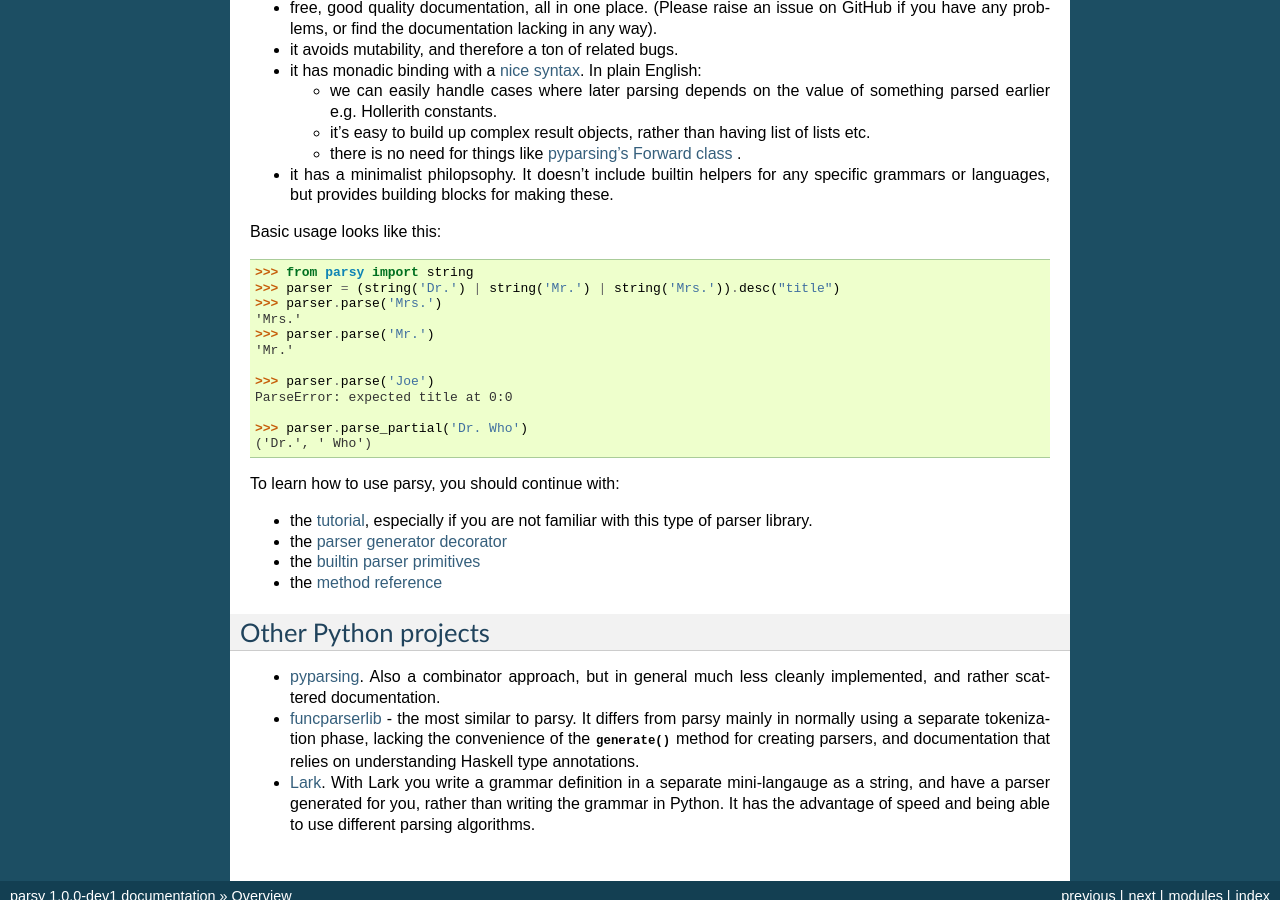
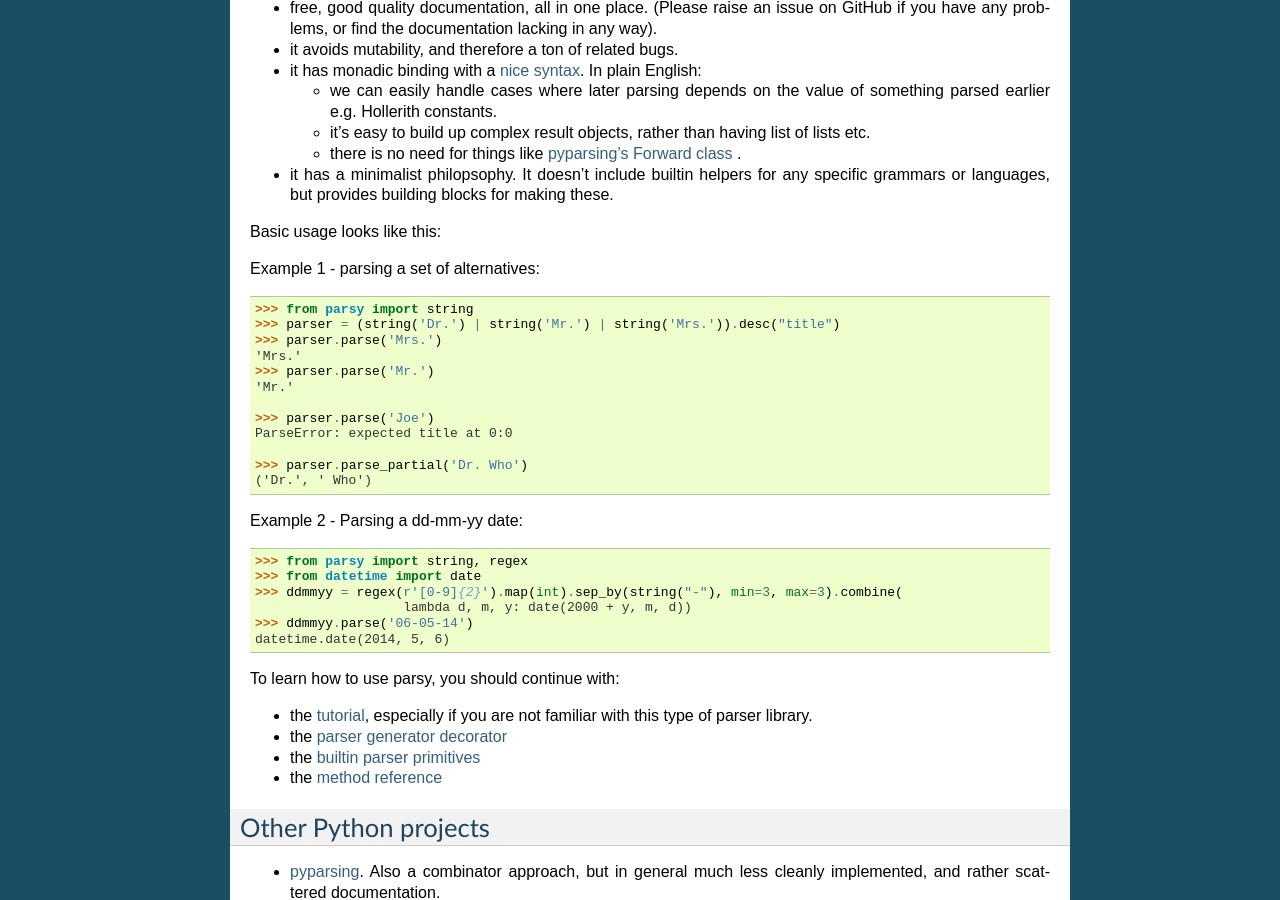
Before and after one commit to python-parsy/parsy, a Sphinx documentation site: the page built from docs/overview.rst, in a window 1280 px wide and 900 px high, scrolled down 345 px. Built offline with Sphinx 7.4.7, drawn with Linux system fonts in a browser that asks for light colours.

Commit message:
Corrected/bettter examples in docs

```diff
--- a/docs/overview.rst
+++ b/docs/overview.rst
@@ -39,6 +39,8 @@
 
 Basic usage looks like this:
 
+Example 1 - parsing a set of alternatives:
+
 .. code-block:: python
 
    >>> from parsy import string
@@ -53,6 +55,18 @@
 
    >>> parser.parse_partial('Dr. Who')
    ('Dr.', ' Who')
+
+Example 2 - Parsing a dd-mm-yy date:
+
+.. code-block:: python
+
+   >>> from parsy import string, regex
+   >>> from datetime import date
+   >>> ddmmyy = regex(r'[0-9]{2}').map(int).sep_by(string("-"), min=3, max=3).combine(
+                      lambda d, m, y: date(2000 + y, m, d))
+   >>> ddmmyy.parse('06-05-14')
+   datetime.date(2014, 5, 6)
+
 
 To learn how to use parsy, you should continue with:
 
```
Also changed, not shown: docs/methods_and_combinators.rst (+7 -5 lines).
